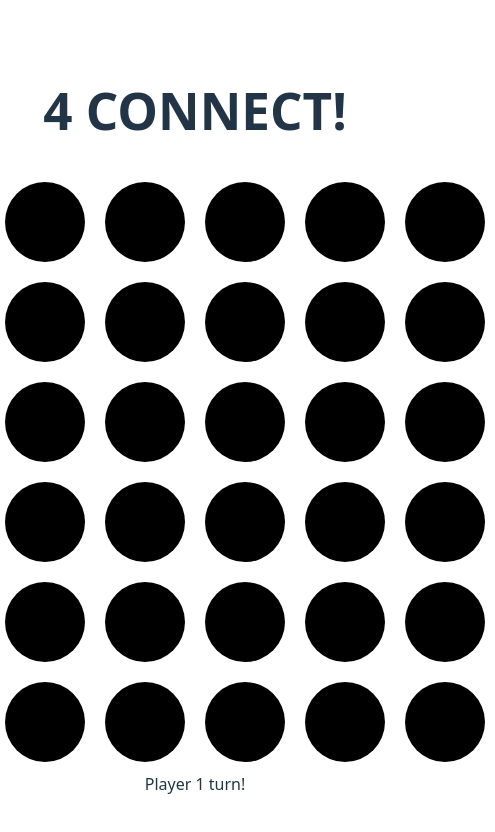
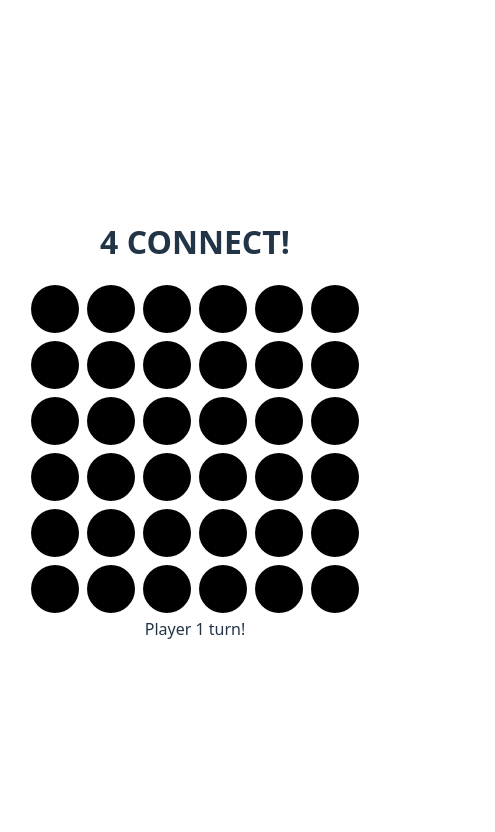
Before and after one commit to RodrigoGelacio/connect-4, a React (Vite) app: page / in a window 390 px wide. Shown: the top 832 px of the page, 495 px wide, since content can reach past the window. Built offline with nearby package versions, Linux system fonts and the light colour scheme.

Commit message:
feat: redefine styles to be mobile-first
Use media queries to define the previous styles on 32rem

```diff
--- a/src/App.css
+++ b/src/App.css
@@ -1,34 +1,35 @@
-.board-container{
+.board-container {
   display: flex;
   flex-direction: column;
   justify-content: center;
   align-items: center;
-  width: 100vw;
-  height: 100vw;
+  width: 100%;
+  height: 100%;
 }
 
-.board-container .board{
+.board-container .board {
   display: flex;
   flex-direction: row;
 }
 
-.circle{
-  width: 5rem;
-  height: 5rem;
+.circle {
+  /* width: 5rem;
+  height: 5rem; */
+  width: 48px;
+  height: 48px;
   background-color: black;
   border-radius: 50%;
 }
 
-.circle.player-1{
+.circle.player-1 {
   background-color: cyan;
 }
 
-.circle.player-2{
+.circle.player-2 {
   background-color: #f188fb;
 }
 
-
-.column-player-1{
+.column-player-1 {
   display: flex;
   flex-direction: column;
   justify-content: center;
@@ -36,11 +37,11 @@
   border-radius: 15px;
 }
 
-.column-player-1:hover{
+.column-player-1:hover {
   background-color: cyan;
 }
 
-.column-player-2{
+.column-player-2 {
   display: flex;
   flex-direction: column;
   justify-content: center;
@@ -48,26 +49,26 @@
   border-radius: 15px;
 }
 
-.column-player-2:hover{
+.column-player-2:hover {
   background-color: #f188fb;
 }
-.row{
+
+.row {
   /* border: 1px solid cyan; */
   display: flex;
   justify-content: center;
   align-items: center;
-  padding: 10px;
+  padding: 4px;
 }
 
-
-.winner-modal{
+.winner-modal {
   position: absolute;
   display: flex;
   justify-content: center;
   align-items: center;
 }
 
-.winner-container{
+.winner-container {
   background-color: white;
   border-radius: 15px;
   display: flex;
@@ -77,6 +78,18 @@
   padding: 2rem;
 }
 
-.winner-title{
+.winner-title {
   color: black;
 }
+
+/* https://www.joshwcomeau.com/css/surprising-truth-about-pixels-and-accessibility/#media-queries-7 */
+@media (min-width: 32rem) {
+  .circle {
+    width: 64px;
+    height: 64px;
+  }
+
+  .row {
+    padding: 10px;
+  }
+}
--- a/src/index.css
+++ b/src/index.css
@@ -36,13 +36,23 @@ body {
   margin: 0;
   display: flex;
   place-items: center;
-  min-width: 20rem;
   min-height: 100dvh;
+  width: 100dvw;
+}
+
+#root {
+  width: 100%;
 }
 
 h1 {
-  font-size: 3.2rem;
+  font-size: 2rem;
   line-height: 1.1;
+}
+
+@media (min-width: 32rem) {
+  h1 {
+    font-size: 3.2rem;
+  }
 }
 
 button {
```
